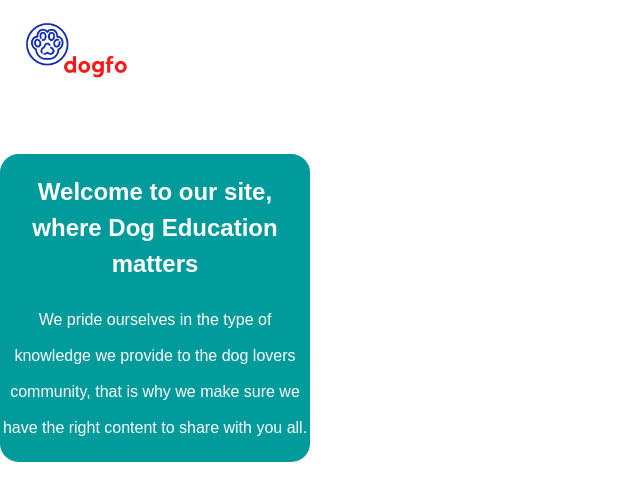
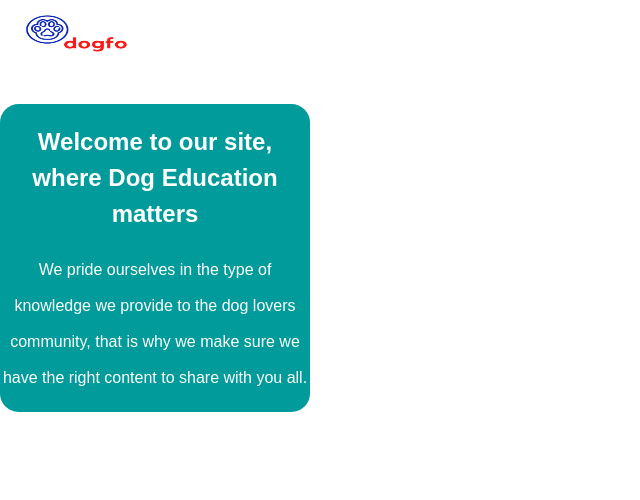
Before and after one commit to jorgevz/dogwebsite, a React (Create React App) app: page / in a window 1280 px wide. Shown: the top 500 px of the page, without its empty margins (0-640 px from the left). Built offline with nearby package versions, Linux system fonts and the light colour scheme.

Commit message:
logo height adjustment

```diff
--- a/src/component/Home.js
+++ b/src/component/Home.js
@@ -7,7 +7,7 @@ return(
 
 <section className="nav-logo-welcome">
 
-<img src={logo} alt='dogfo-logo' width='150px' height='150px'/>
+<img src={logo} alt='dogfo-logo' width='150px' height='100px'/>
 </section>
 
 <article className='first-article'>
```
